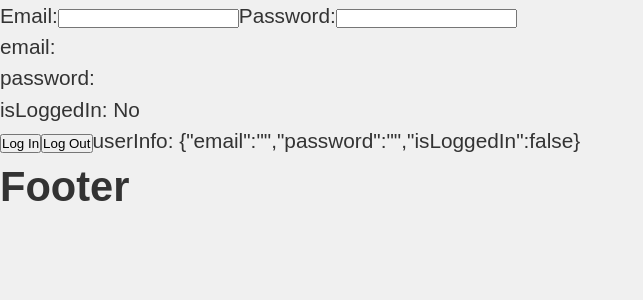
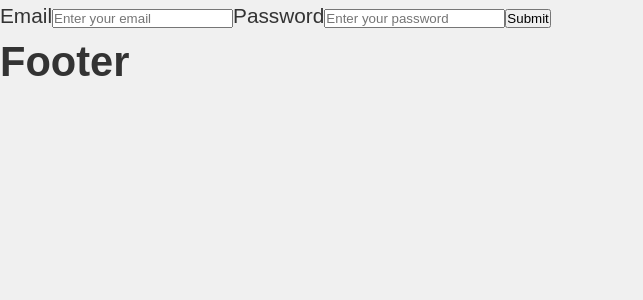
Before and after one commit to NourIslamAoudia/learn-React-Js, a React (Vite) app: page / in a window 1280 px wide. Shown: the top 300 px of the page, without its empty margins (0-643 px from the left). Built offline with nearby package versions, Linux system fonts and the light colour scheme.

Commit message:
form with useState and handleSubmit with validation data

```diff
--- /dev/null
+++ b/components/Form.jsx
@@ -0,0 +1,46 @@
+import { useState } from "react";
+
+const Form = () => {
+  const [user, setUser] = useState({
+    email: "",
+    password: "",
+  });
+
+  const handleSubmit = (e) => {
+    e.preventDefault(); // Empêche le rechargement de la page et n'envoie pas les données du formulaire dans l'URL
+    //validation des données du formulaire
+    if (!e.target.email.value || !e.target.password.value) {
+      alert("Please fill in all fields");
+      return;
+    }
+    setUser({
+      email: e.target.email.value,
+      password: e.target.password.value,
+    });
+    //send data to the server API
+  };
+
+  return (
+    <>
+      <form onSubmit={handleSubmit}>
+        <label htmlFor="email">Email</label>
+        <input
+          id="email"
+          type="email"
+          name="email"
+          placeholder="Enter your email"
+        />
+        <label htmlFor="password">Password</label>
+        <input
+          id="password"
+          type="password"
+          name="password"
+          placeholder="Enter your password"
+        />
+        <button type="submit">Submit</button>
+      </form>
+    </>
+  );
+};
+
+export default Form;
--- a/components/Usestate.jsx
+++ b/components/Usestate.jsx
@@ -43,7 +43,6 @@ const Usestate = () => {
       >
         Log Out
       </button>
-      <span>userInfo: {JSON.stringify(userInfo)}</span>
     </>
   );
 };
--- a/src/App.jsx
+++ b/src/App.jsx
@@ -1,14 +1,14 @@
-
 import Footer from "../components/Footer";
 import "./app.css";
 import Product from "../components/Product/Product";
 import products from "../data/product"; // Assuming you have a product data file
 import Usestate from "../components/Usestate";
+import Form from "../components/Form";
 
 const App = () => {
   return (
     <>
-      <Usestate />
+      <Form />
       <Footer />
     </>
   );
```
Also changed, not shown: components/From.jsx (deleted, +0 -22 lines).
